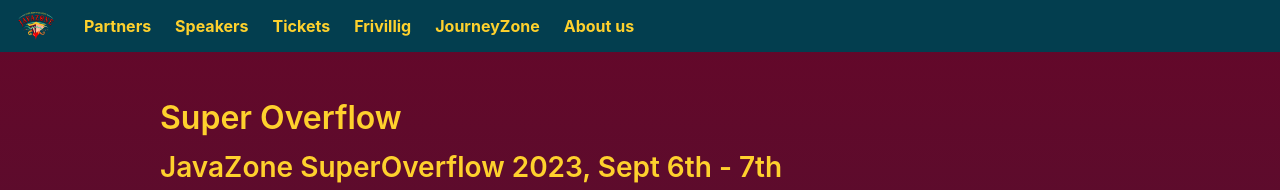
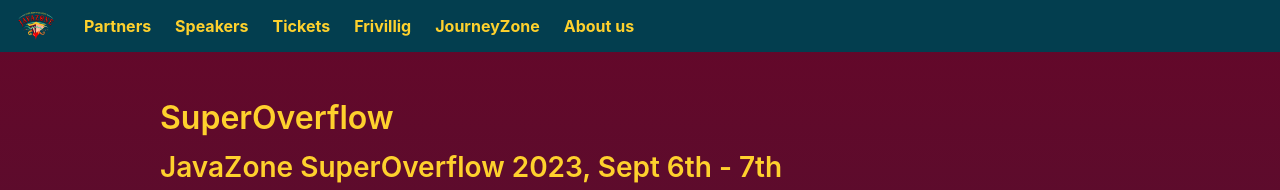
Before and after one commit to javaBin/2023.javazone.no, a Next.js app: page /superoverflow in a window 1280 px wide. Shown: the top 190 px of the page. Built offline with nearby package versions, Linux system fonts and the light colour scheme.

Commit message:
Fix typos

```diff
--- a/app/superoverflow/page.tsx
+++ b/app/superoverflow/page.tsx
@@ -6,7 +6,7 @@ import styles from "./page.module.css";
 export default function SuperOverflowPage() {
   return (
     <section className="content is-normal">
-      <h1>Super Overflow</h1>
+      <h1>SuperOverflow</h1>
 
       <section className="content is-normal">
         <h2>JavaZone SuperOverflow 2023, Sept 6th - 7th</h2>
```
